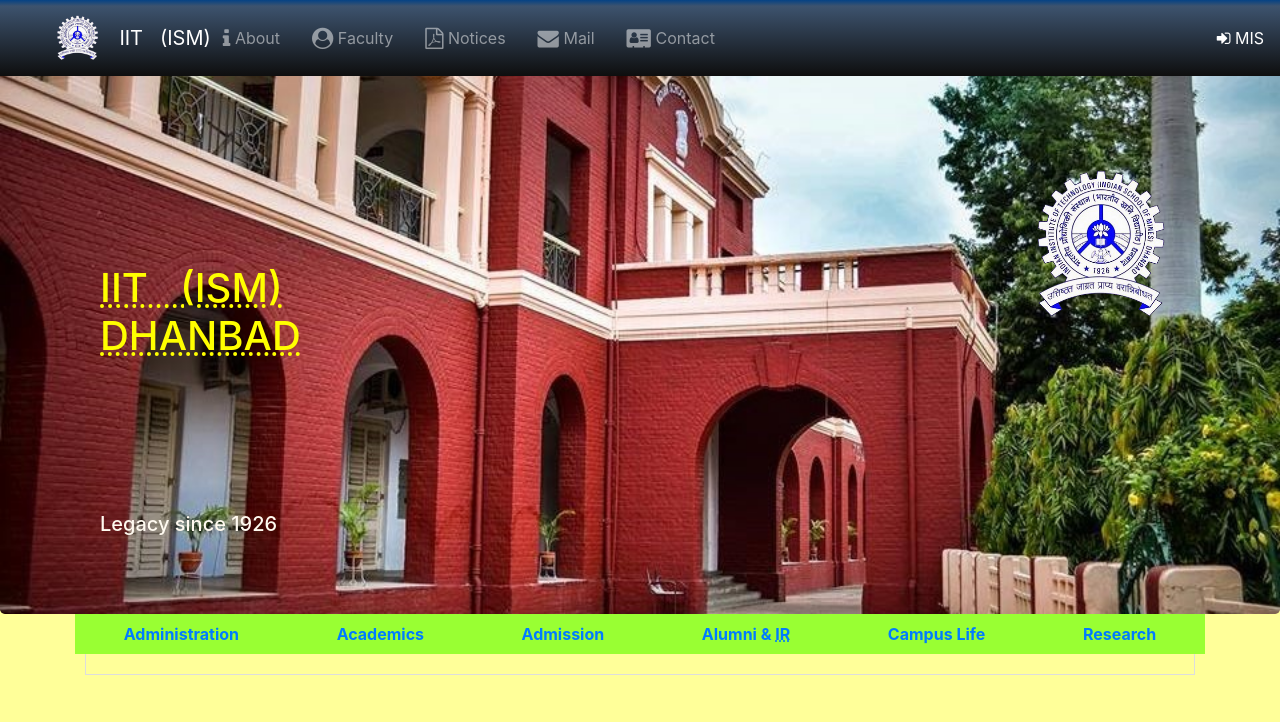
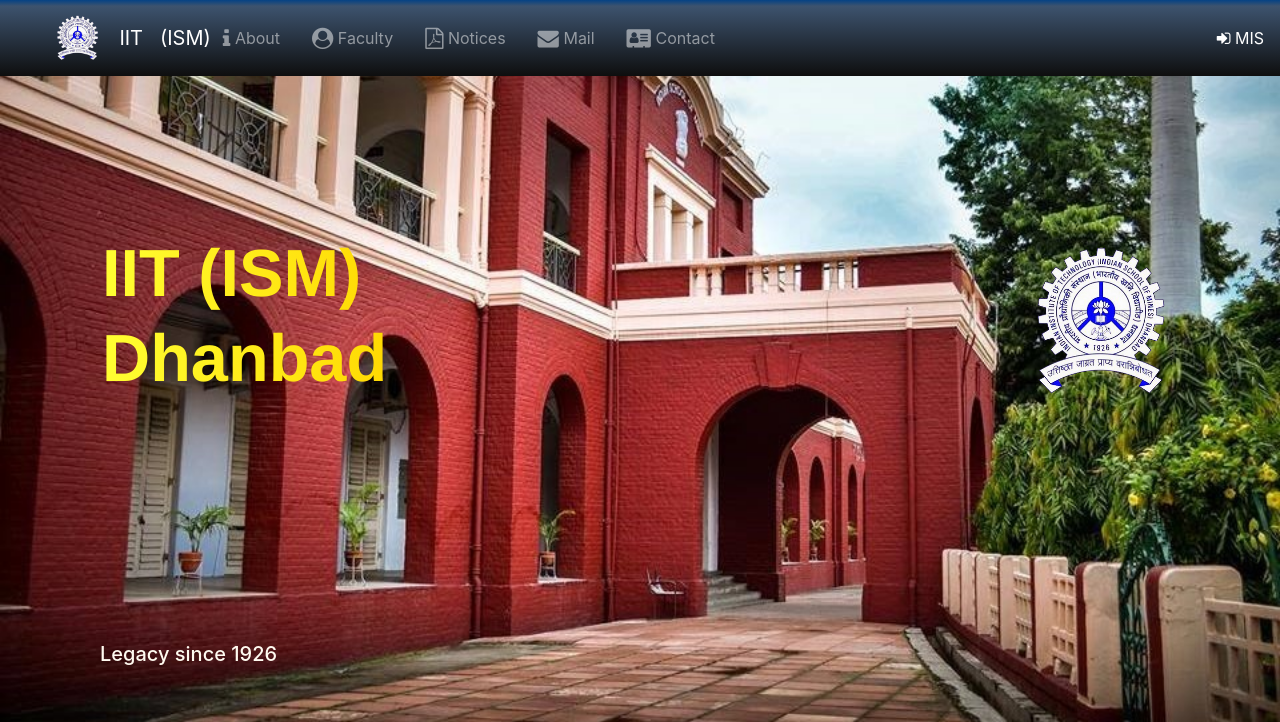
Before and after one commit to cjchirag7/IIT-ISM-WEBSITE, a website: page index.html in a window 1280 px wide. Shown: the top 722 px of the page. Drawn offline with Linux system fonts and the light colour scheme.

Commit message:
Scrollbar modified and background colour changed

```diff
--- a/css/styles.css
+++ b/css/styles.css
@@ -11,6 +11,9 @@
     min-height:400px;
 }
 
+#canvas_title {
+z-index:1;
+}
 .footer{
     background-color: #D1C4E9;
     margin:0px auto;
@@ -33,7 +36,8 @@
 body{
     padding:50px 0px 0px 0px;
     z-index:0;
-    background-color: #ffff99
+    background-color: #fffdd0;
+    overflow-x: hidden;
 }
 
 .reserve{
@@ -174,3 +178,21 @@
 
 .modal-body {
   background: #D1C4E9; }
+
+#thin::-webkit-scrollbar-track
+{
+	-webkit-box-shadow: inset 0 0 6px rgba(0,0,0,0.3);
+	background-color: #F5F5F5;
+}
+
+#thin::-webkit-scrollbar
+{
+	width: 10px;
+	background-color: #054284;
+}
+
+#thin::-webkit-scrollbar-thumb
+{
+	background-color: #054284;
+	border: 2px solid #054284;
+}
--- a/index.html
+++ b/index.html
@@ -18,7 +18,7 @@
     <title>IIT (ISM) DHANBAD | INDIAN INSTITUTE OF TECHNOLOGY (INDIAN SCHOOL OF MINES) DHANBAD </title>
 </head>
 
-<body>
+<body id="thin">
 <nav class="navbar navbar-dark navbar-expand-sm fixed-top">
         <div class="container">
            <button class="navbar-toggler" type="button" data-toggle="collapse" data-target="#Navbar">
@@ -52,8 +52,12 @@
                 <div class="col-12 col-sm-3 mr-auto">
                 	<br>
                 	<br> <br> <br>
-                	<br> <br>
+                    <!-- Old
                     <h1 style="color: Yellow"> <abbr title="Indian Institute of Technology (Indian School of Mines) Dhanbad"> IIT &nbsp; (ISM) DHANBAD</abbr></h1>
+                -->
+                <canvas id="canvas_title" height="300">
+IIT (ISM) DHANBAD</canvas>
+
                    </div>
                    <div class="offset-sm-7 col-12 col-sm-2 align-self-center">
                     <img src="img/logo.png" class="img-fluid">
@@ -64,7 +68,7 @@
           <div class="col-12 col-sm-8 mr-auto">
                     <br> <br>
                     <br> <br>
-                    <br> <br>
+                    <br>
                     <h5>Legacy since 1926</h5>
           </div>
                    </div>
@@ -563,6 +567,7 @@
                         <a class="btn btn-social-icon btn-facebook" href="https://www.facebook.com/ismdhanbad/"><i class="fa fa-facebook"></i></a>
                         <a class="btn btn-social-icon btn-linkedin" href="https://in.linkedin.com/company/iit-ism-dhanbad"><i class="fa fa-linkedin"></i></a>
                         <a class="btn btn-social-icon btn-twitter" href="https://twitter.com/iitismd?lang=en"><i class="fa fa-twitter"></i></a>
+                        <a class="btn" href="https://www.youtube.com/channel/UCt9UKgRsW3EMM9eCrERTTAA"><span class="fa fa-youtube-play" style="font-size: 260%"></span></a>
                     </div>
                 </div>
            </div>
@@ -581,9 +586,10 @@
         $(document).ready(function(){
             $('[data-toggle="tooltip"]').tooltip();
        $(window).scroll(function(){
-  $('nav').toggleClass('trans', $(this).scrollTop() > 535);
+  $('nav').toggleClass('trans', $(this).scrollTop() > 650);
 });
        });
+
         $("#chairman").click(function(){
           $('#chairModal').modal('toggle');
         }) ;
@@ -596,6 +602,21 @@
           $('#dep_dirModal').modal('toggle');
         }) ;
     </script>
+    <script>
+var c = document.getElementById("canvas_title");
+var ctx = c.getContext("2d");
+
+var gradient = ctx.createLinearGradient(0, 0, c.width, 0);
+gradient.addColorStop("0", "#FFFF33");
+//gradient.addColorStop("0.5", "gold");
+gradient.addColorStop("1.0", "gold");
+// Fill with gradient
+ctx.fillStyle =gradient;
+ctx.font="bold 50pt Helvetica";
+ctx.fillText("IIT (ISM)", 2, 80);
+ctx.fillText("Dhanbad", 2, 165);
+
+    </script>
 </body>
 
 </html>
```
Also changed, not shown: img/Herit_old.jpg (deleted).
